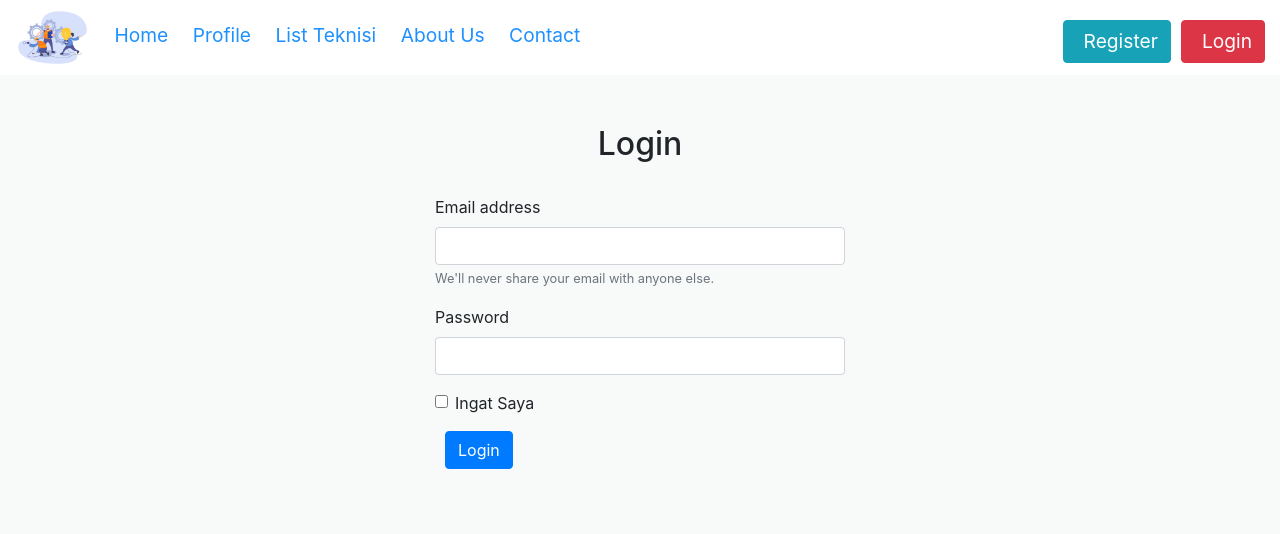
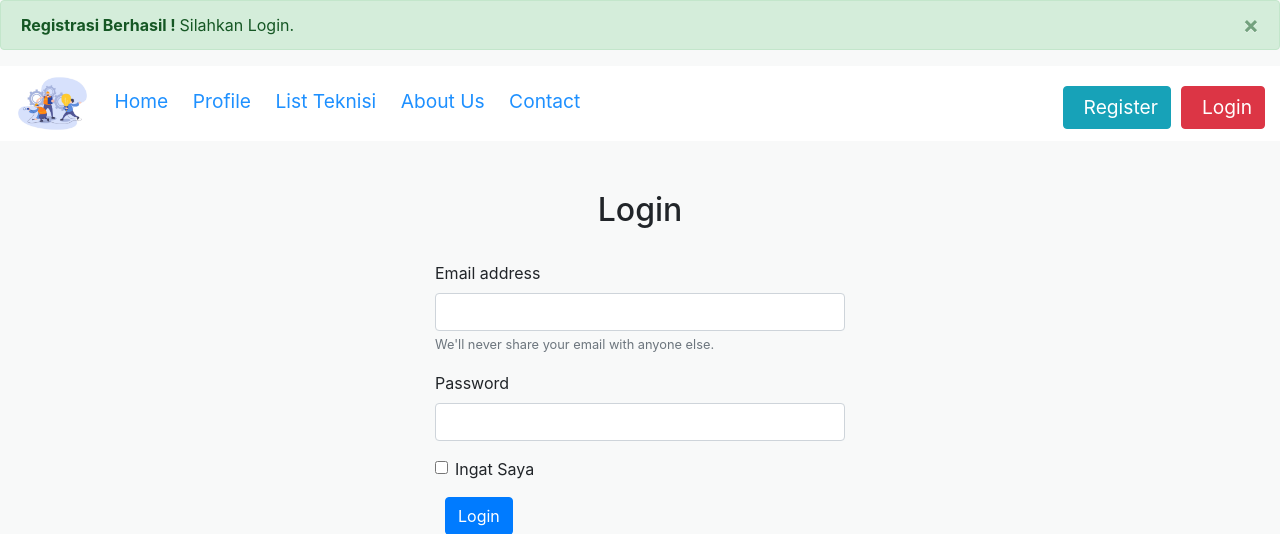
Before and after one commit to hoyongek/TubesWAD-Kelompok2, a PHP site: page /login.php in a window 1280 px wide. Shown: the top 534 px of the page. Run offline with PHP 8.4, Linux system fonts and the light colour scheme.

Commit message:
Init commit

```diff
--- a/Tugas Besar WAD Kelompok 2/login.php
+++ b/Tugas Besar WAD Kelompok 2/login.php
@@ -59,6 +59,31 @@
 
 <body>
 
+    <?php
+
+
+
+if ($_POST=["hasil"]) {
+  echo '<div class="alert alert-success alert-dismissible fade show" role="alert">
+        <strong>Registrasi Berhasil ! </strong> Silahkan Login.
+        <button type="button" class="close" data-dismiss="alert" aria-label="Close">
+        <span aria-hidden="true">&times;</span>
+        </button>
+        </div>';
+}
+
+else {
+  echo '<div class="alert alert-warning alert-dismissible fade show" role="alert">
+        <strong>Gagal! </strong> Coba lagi.
+        <button type="button" class="close" data-dismiss="alert" aria-label="Close">
+        <span aria-hidden="true">&times;</span>
+        </button>
+        </div>' ;
+}
+
+
+?>
+
     <!--Batas TOP NAV-->
     <div class="top container-fluid">
         <img src="gambar\logo.png" style="width: 75px; height: 75px;">
```
Also changed, not shown: Tugas Besar WAD Kelompok 2/regist_user.php (+3 -22 lines).
